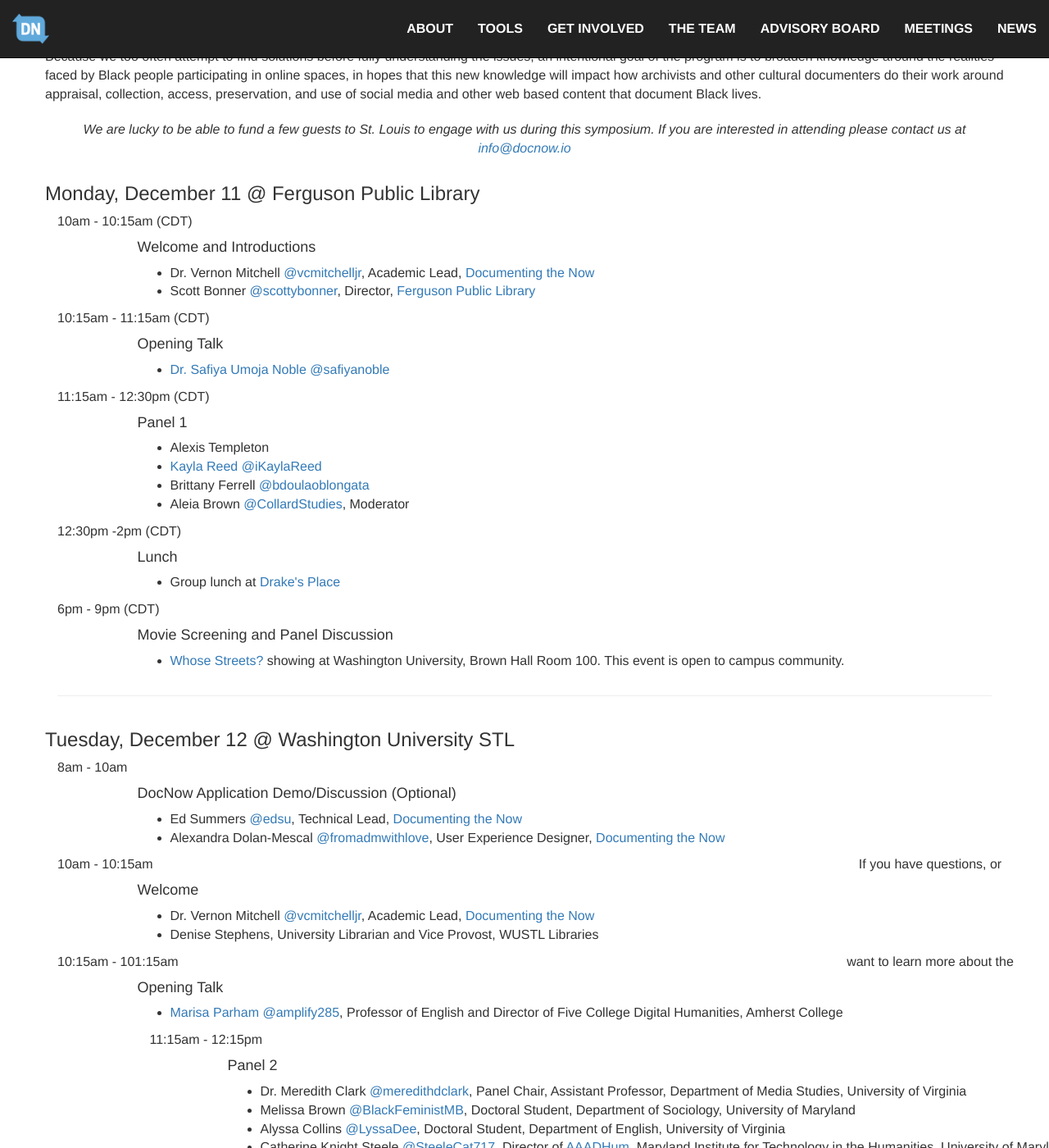
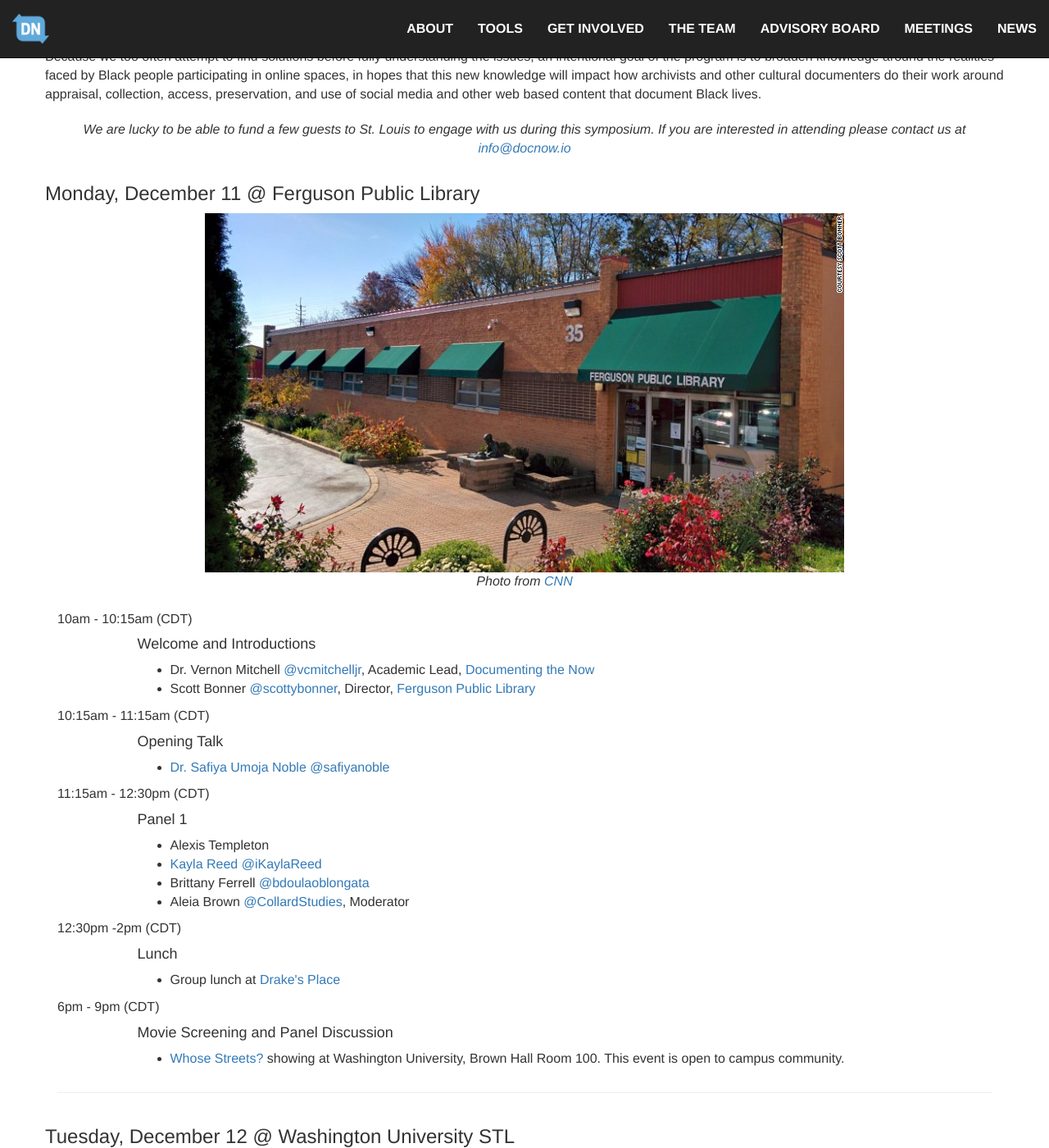
Before and after one commit to DocNow/docnow.github.io, a Jekyll site: the page built from meetings/stl-2017/index.html, in a window 1280 px wide and 1400 px high, scrolled down 311 px. Shown: the whole window at 82% size. Built offline with Jekyll 4.4.1, drawn with Linux system fonts in a browser that asks for light colours.

Commit message:
add img, fix margins in mobile
added padding and omg css

```diff
--- a/css/style.css
+++ b/css/style.css
@@ -4,6 +4,11 @@
     margin-top: 35px;
 }
 
+@media all and (max-width: 960px) {
+  body {
+  margin-left: 10px;
+}
+}
 .navbar-brand img {
     height: 40px;
 }
@@ -54,3 +59,7 @@
   height: 100%;
   margin-bottom: 10px;
 }
+
+img {
+  max-width: 100%;
+}
--- a/meetings/stl-2017/index.html
+++ b/meetings/stl-2017/index.html
@@ -18,10 +18,12 @@
   </div>
   <div class="row">
     <h3>Monday, December 11 @ Ferguson Public Library</h3>
-  <!--  <div class="col-lg-10"></div>
-    <div class="col-lg-offset-1 col-lg-12">
-      <img alt="DocNow" src="{{ site.baseurl }}/img/fergusonpubliclibrary.png">
-    </div> -->
+    <div class="col-lg-10"></div>
+    <div class="col-lg-12">
+      <center><img alt="DocNow" src="/img/fergusonpubliclibrary.jpg">
+      <br><i>Photo from <a href="http://www.cnn.com/2015/06/10/us/ferguson-library-award/index.html">CNN</a></i>
+      </center><br>
+    </div>
     <div class="col-lg-10">10am - 10:15am (CDT)</div>
     <div class="col-lg-offset-1 col-lg-12">
       <h4>Welcome and Introductions</h4>
```
